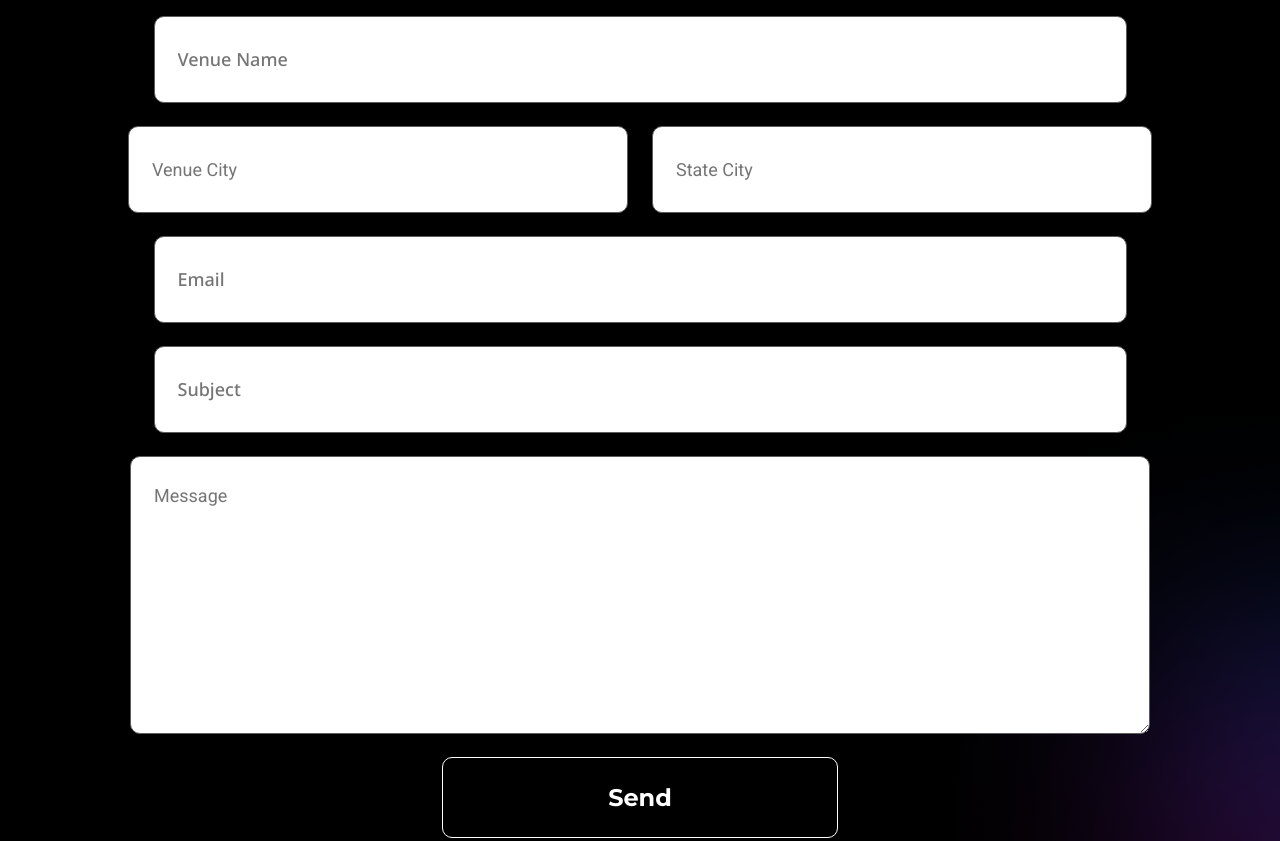
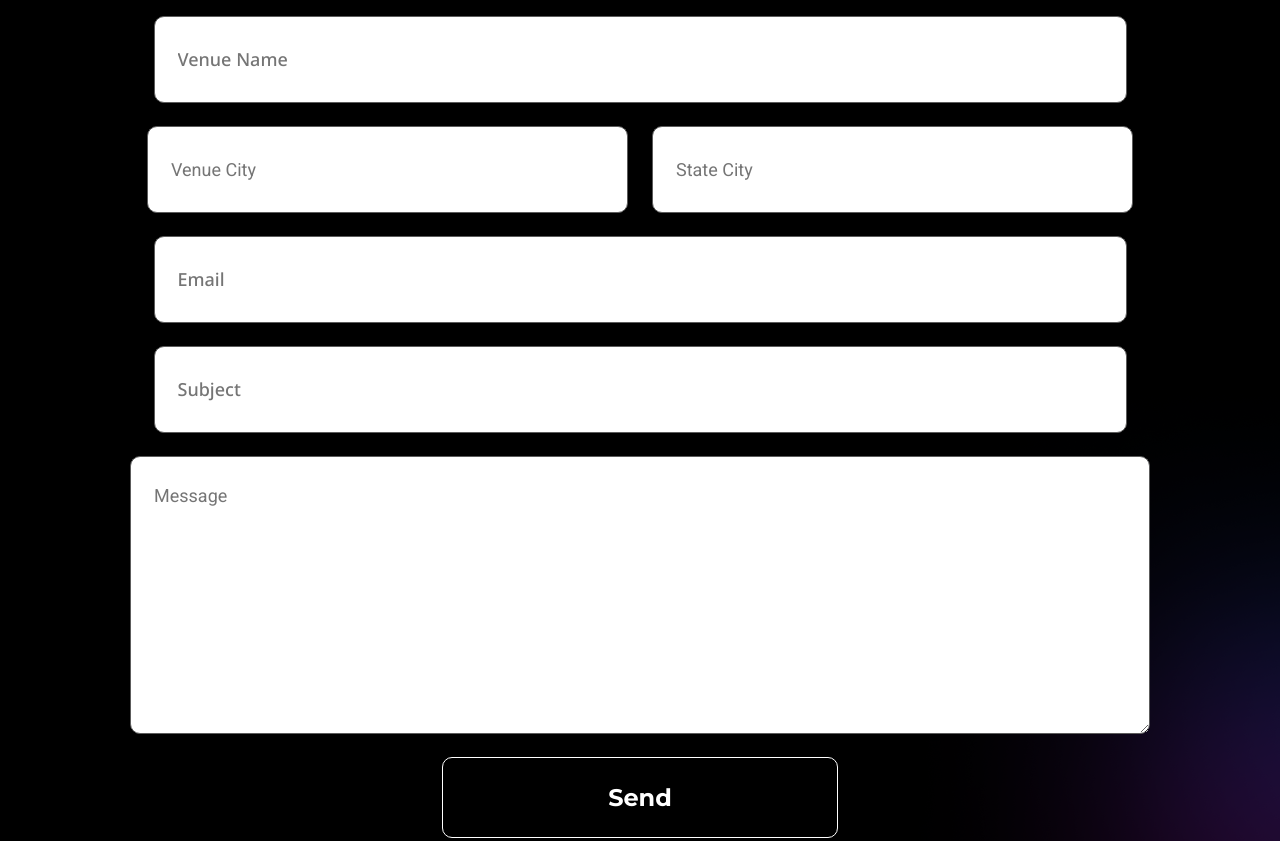
Before and after one commit to serega240805/NoTab, a plain HTML site: page index.html in a window 1280 px wide. Shown: the part 9380-10221 px from the top of the page. Drawn offline with Linux system fonts and the light colour scheme; files whose address does not match are found by name.

Commit message:
Update style.css

```diff
--- a/css/style.css
+++ b/css/style.css
@@ -1114,7 +1114,7 @@ body {
 .touch__box-input {
   border: 1px solid #5c5c5c;
   border-radius: 10px;
-  padding: 30px 270px 30px 23px;
+  padding: 30px 251px 30px 23px;
   font-weight: 400;
   font-size: 18px;
   line-height: 25px;
```
